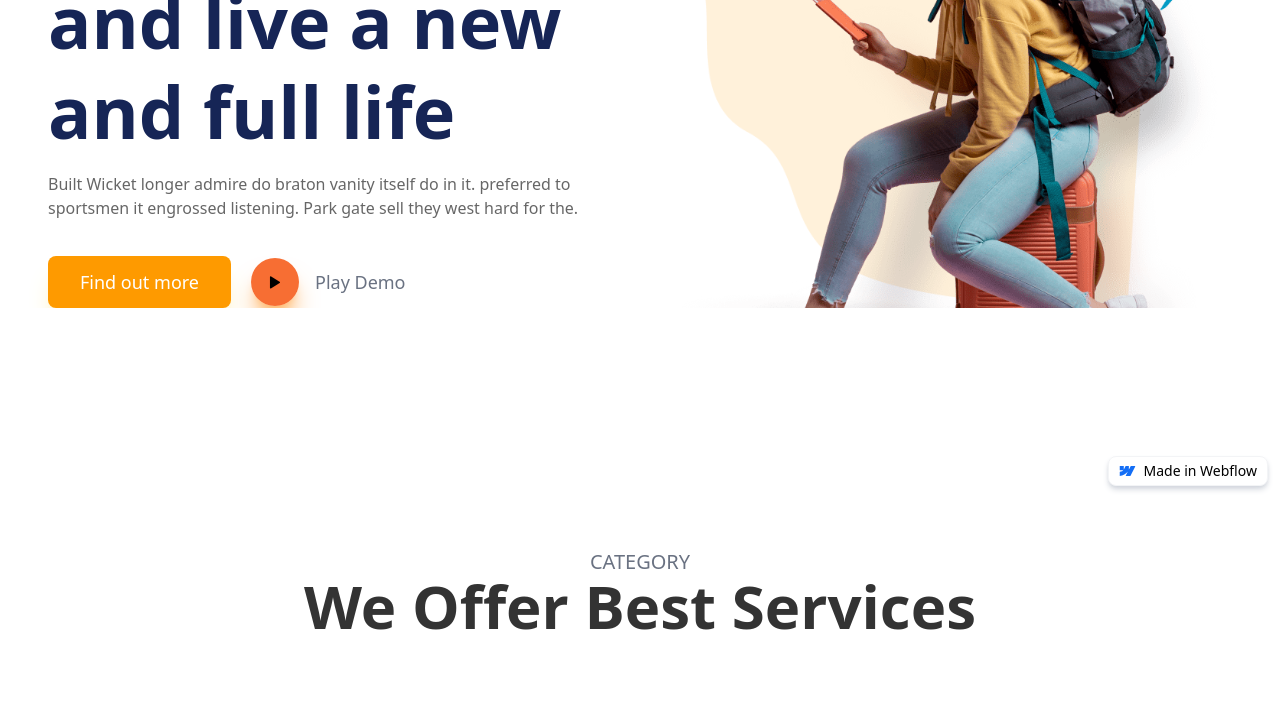
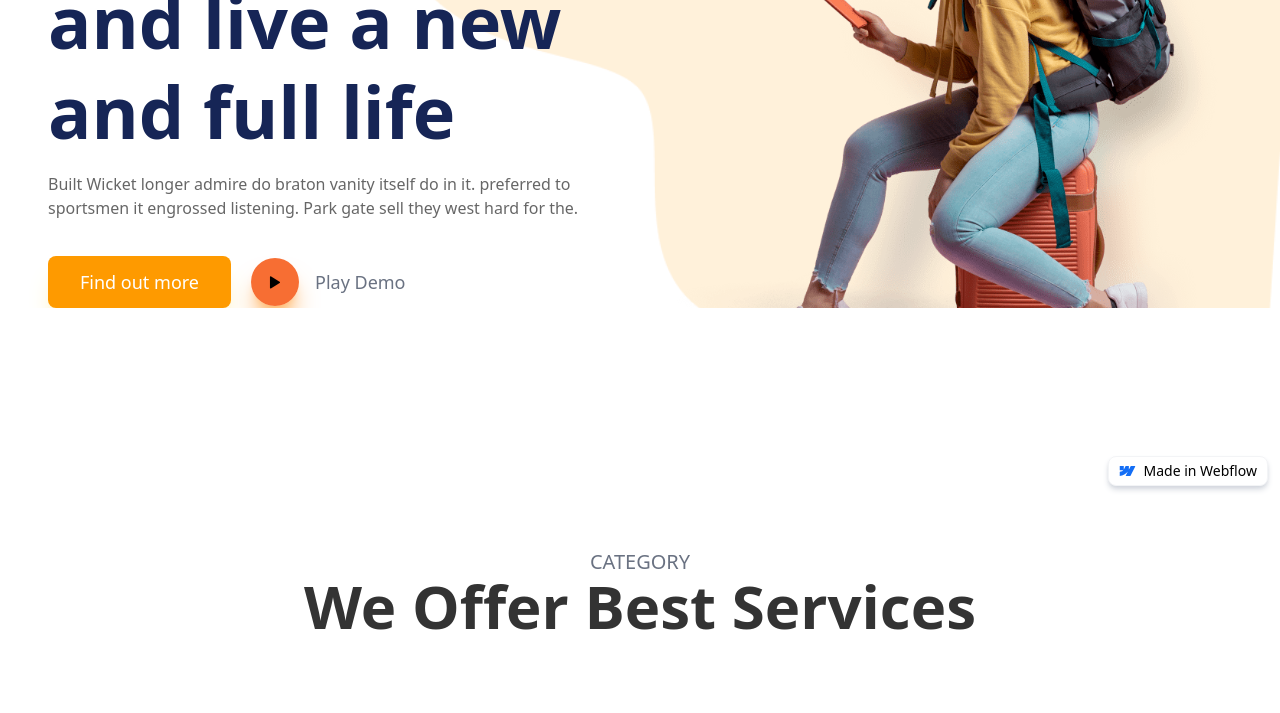
Before and after one commit to Muhammadyasirmaib29/Jadoo-Travel-Clone-M-Yasir-MAIB-1st-Internship-Project, a website: page index.html in a window 1280 px wide. Shown: the part 302-1015 px from the top of the page. Drawn offline with nearby package versions, Linux system fonts and the light colour scheme.

Commit message:
Update index.html

```diff
--- a/index.html
+++ b/index.html
@@ -4,7 +4,7 @@
     <meta charset="UTF-8">
     <meta name="viewport" content="width=device-width, initial-scale=1.0">
     <!--====== Title ======-->
-    <title>Travel | Booking</title>
+    <title>Travel Booking | M Yasir MAIB</title>
     <!--====== Favicon ======-->
     <link rel="shortcut icon" href="logo-image.jfif" type="image/x-icon">
     <!--====== Output.css Link ======-->
@@ -19,9 +19,9 @@
 
         <!-- Background Images -->
         <div class="absolute inset-0 -z-10 hidden md:block">
-            <img src="Decore header background image.png" class="absolute right-0 top-0 max-w-none w-150 lg:w-187.5 xl:w-225 h-full object-contain" alt="decore header background image">
+            <img src="Decore header background image.png" class="absolute right-0 top-0 max-w-none w-150 lg:w-187.5 xl:w-225 object-contain" alt="decore header background image">
 
-            <img src="header & main section background image.png" class="absolute right-10 top-32 w-100 lg:w-125 xl:w-150 h-full object-contain" alt="header & main section background image">
+            <img src="header & main section background image.png" class="absolute right-10 top-32 w-100 lg:w-125 xl:w-150 object-contain" alt="header & main section background image">
         </div>
 
         <!-- Navbar -->
```
